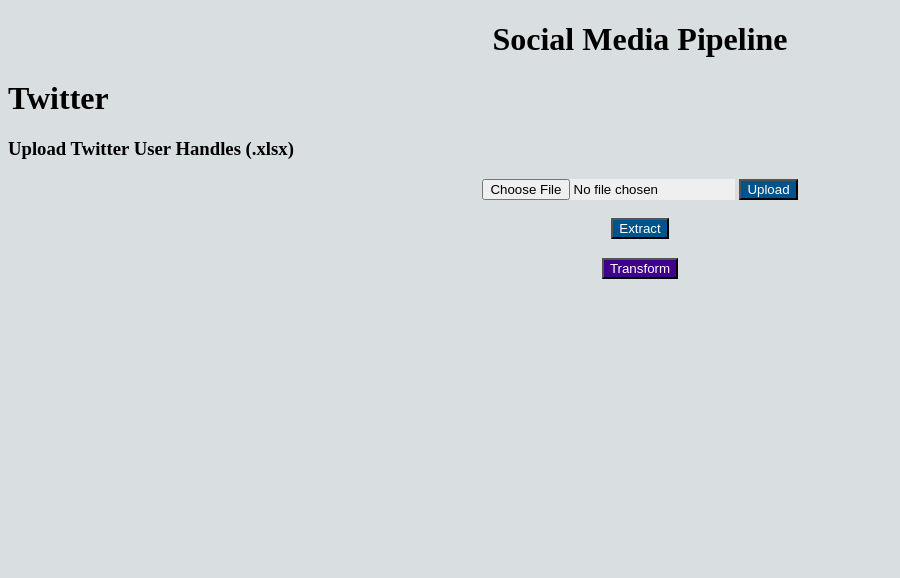
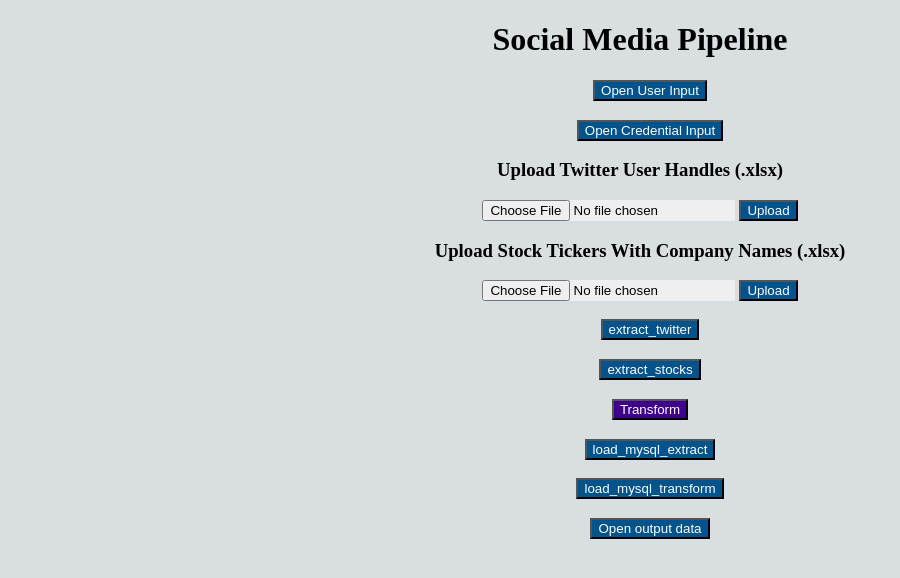
Before and after one commit to KeatonSpiller/Social_Media_Pipeline, a Flask app: page / in a window 1280 px wide. Shown: the top 578 px of the page, without its empty margins (0-900 px from the left). Run offline with Flask 3, Linux system fonts and the light colour scheme.

Commit message:
Stock Extraction & user/data folder opening flask

```diff
--- a/requirements.txt
+++ b/requirements.txt
@@ -13,6 +13,7 @@
 nltk == 3.6.2
 emoji ==2.2.0
 textherox >= 1.2.0 # uses gensim
+yfinance >= 0.2.18
 
 # tqdm == 4.65.0 # required for easyNMT
 # torch == 2.0.1 # required for easyNMT
--- a/src/py/main.py
+++ b/src/py/main.py
@@ -1,8 +1,7 @@
 # %%
 # Import libraries
-import os, sys, pandas as pd
+import os, sys, pandas as pd, webbrowser, subprocess
 from flask import Flask, render_template, request
-import webbrowser
 
 # %%
 def main():
@@ -30,24 +29,59 @@
     def home():
         return render_template("index.html")
 
-    @app.route("/upload", methods=["POST"])
-    def upload():
+    @app.route("/openuserfolder", methods=["POST"])
+    def openuserfolder():
+        file = os.path.normpath('./user_input')
+        if(request.method == 'POST'):
+            data = request.form
+            if 'openuserfolder' in data:
+                print("Open User Folder")
+                if(os.path.exists(file)):
+                    subprocess.Popen(f"explorer {file}")
+                else:
+                    os.mkdir(file)
+                    subprocess.Popen(f"explorer {file}")
+        return render_template("index.html")
+
+    @app.route("/opencredfolder", methods=["POST"])
+    def opencredfolder():
+        file = os.path.normpath('./credentials')
+        if(request.method == 'POST'):
+            data = request.form
+            if 'opencredfolder' in data:
+                print("Open Credential Folder")
+                if(os.path.exists(file)):
+                    subprocess.Popen(f"explorer {file}")
+                else:
+                    os.mkdir(file)
+                    subprocess.Popen(f"explorer {file}")
+        return render_template("index.html")
+
+    @app.route("/userupload", methods=["POST"])
+    def userupload():
 
         # Read the File using Flask request
         file = request.files['file']
-
         # save file in local directory
         UPLOAD_FOLDER = os.path.normpath('./user_input')
         if(not os.path.exists(UPLOAD_FOLDER)):
             os.mkdir(UPLOAD_FOLDER)
         app.config['UPLOAD_FOLDER'] = UPLOAD_FOLDER
+        file.save(os.path.join(app.config['UPLOAD_FOLDER'], 'twitter_users.xlsx'))
 
-        file.save(os.path.join(app.config['UPLOAD_FOLDER'], file.filename))
+        return render_template("index.html")
 
-        # Parse the data as a Pandas DataFrame type
-        # data = pd.read_excel(file)
-        # Return HTML snippet that will render the table
-        # return data.to_html()
+    @app.route("/tickerupload", methods=["POST"])
+    def tickerupload():
+
+        # Read the File using Flask request
+        file = request.files['file']
+        # save file in local directory
+        UPLOAD_FOLDER = os.path.normpath('./user_input')
+        if(not os.path.exists(UPLOAD_FOLDER)):
+            os.mkdir(UPLOAD_FOLDER)
+        app.config['UPLOAD_FOLDER'] = UPLOAD_FOLDER
+        file.save(os.path.join(app.config['UPLOAD_FOLDER'], 'stock_tickers.xlsx'))
 
         return render_template("index.html")
 
@@ -55,19 +89,39 @@
     def etl():
         if(request.method == 'POST'):
             data = request.form
-            if 'extract' in data:
+            if 'extract_twitter' in data:
                 print("Extract Twitter")
                 import extract_twitter
+            elif 'extract_stocks' in data:
                 print("Extract Stocks")
                 import extract_stocks
+            elif 'load_mysql_extract' in data:
                 print("load raw twitter to MYSQL")
                 import load_extract
+            elif 'load_mysql_transform' in data:
+                print("load raw twitter to MYSQL")
+                # import load_extract
             elif 'transform' in data:
                 print("Transform")
                 import transform
             else:
                 print("neither") # unknown
         return render_template("index.html")
+
+    @app.route("/opendatafolder", methods=["POST"])
+    def opendatafolder():
+        file = os.path.normpath('./data')
+        if(request.method == 'POST'):
+            data = request.form
+            if 'opendatafolder' in data:
+                print("Open Data Folder")
+                if(os.path.exists(file)):
+                    subprocess.Popen(f"explorer {file}")
+                else:
+                    os.mkdir(file)
+                    subprocess.Popen(f"explorer {file}")
+        return render_template("index.html")
+
     # Open a Webpage and run
     port = 5000
     if not os.environ.get("WERKZEUG_RUN_MAIN"):
--- a/src/py/templates/index.html
+++ b/src/py/templates/index.html
@@ -5,7 +5,7 @@
         <meta charset="UTF-8">
         <meta http-equiv="X-UA-Compatible" content="IE=edge">
         <meta name="viewport" content="width=device-width, initial-scale=1.0">
-        <title>Twitter ETL</title>
+        <title>Social Media ETL</title>
         <style>
         #content {
             background-color: #ddd;
@@ -17,12 +17,37 @@
         <h1>Social Media Pipeline </h1>
         </center>
     </head>
+    <center>
+        <body>
 
             <body>
-        <h1>Twitter</h1>
+                <form action="/openuserfolder" method ="post">
+                    &emsp;
+                    <button
+                    type="submit"
+                    onclick="toggle();"
+                    style="background: rgb(0, 83, 139);color:white;"
+                    name="openuserfolder"
+                    value="openuserfolder"> Open User Input </button>
+                    <h3></h3>
+                </form>
+            </body>
+
+            <body>
+                <form action="/opencredfolder" method ="post">
+                    &emsp;
+                    <button
+                    type="submit"
+                    onclick="toggle();"
+                    style="background: rgb(0, 83, 139);color:white;"
+                    name="opencredfolder"
+                    value="opencredfolder"> Open Credential Input </button>
+                    <h3></h3>
+                </form>
+            </body>
+
             <h3>Upload Twitter User Handles (.xlsx)</h3>
-        <form  action="/upload" method="post" enctype="multipart/form-data">
-            <center>
+            <form  action="/userupload" method="post" enctype="multipart/form-data">
                 <input
                 type="file"
                 name="file"
@@ -33,30 +58,85 @@
                 type="submit"
                 style="background: rgb(0, 83, 139);color:white;"
                 value="Upload">
-            </center>
+
+            </form>
+
+            <h3>Upload Stock Tickers With Company Names (.xlsx)</h3>
+            <form  action="/tickerupload" method="post" enctype="multipart/form-data">
+                <input
+                type="file"
+                name="file"
+                style="background: rgba(239, 239, 240, 1);color:rgb(0, 0, 0);"
+                accept="application/vnd.openxmlformats-officedocument.spreadsheetml.sheet, application/vnd.ms-excel">
+
+                <input
+                type="submit"
+                style="background: rgb(0, 83, 139);color:white;"
+                value="Upload">
 
             </form>
         </body>
 
-    <center>
             &nbsp;
             <body>
                 <form action="/etl" method ="post">
-
+                    &emsp;
                     <button
                     type="submit"
                     onclick="toggle();"
                     style="background: rgb(0, 83, 139);color:white;"
-                name="extract"
-                value="extract"> Extract </button>
+                    name="extract_twitter"
+                    value="extract_twitter"> extract_twitter </button>
                     <h3></h3>
+
+                    &emsp;
+                    <button
+                    type="submit"
+                    onclick="toggle();"
+                    style="background: rgb(0, 83, 139);color:white;"
+                    name="extract_stocks"
+                    value="extract_stocks"> extract_stocks </button>
+                    <h3></h3>
+
+                    &emsp;
                     <button
                     type="submit"
                     onclick="toggle();"
                     style="background: rgb(63, 0, 139);color:white;"
                     name="transform"
                     value="transform"> Transform </button>
+                    <h3></h3>
 
+                    &emsp;
+                    <button
+                    type="submit"
+                    onclick="toggle();"
+                    style="background: rgb(0, 83, 139);color:white;"
+                    name="load_mysql_extract"
+                    value="load_mysql_extract"> load_mysql_extract </button>
+                    <h3></h3>
+
+                    &emsp;
+                    <button
+                    type="submit"
+                    onclick="toggle();"
+                    style="background: rgb(0, 83, 139);color:white;"
+                    name="load_mysql_transform"
+                    value="load_mysql_transform"> load_mysql_transform </button>
+                    <h3></h3>
+
+                </form>
+            </body>
+        <body>
+            <form action="/opendatafolder" method ="post">
+                &emsp;
+                <button
+                type="submit"
+                onclick="toggle();"
+                style="background: rgb(0, 83, 139);color:white;"
+                name="opendatafolder"
+                value="opendatafolder"> Open output data </button>
+                <h3></h3>
             </form>
         </body>
     </center>
```
Also changed, not shown: src/py/extract_stocks.py (+31 -21 lines), 6 other files. Lines whose indentation alone changed are shown as unchanged.
